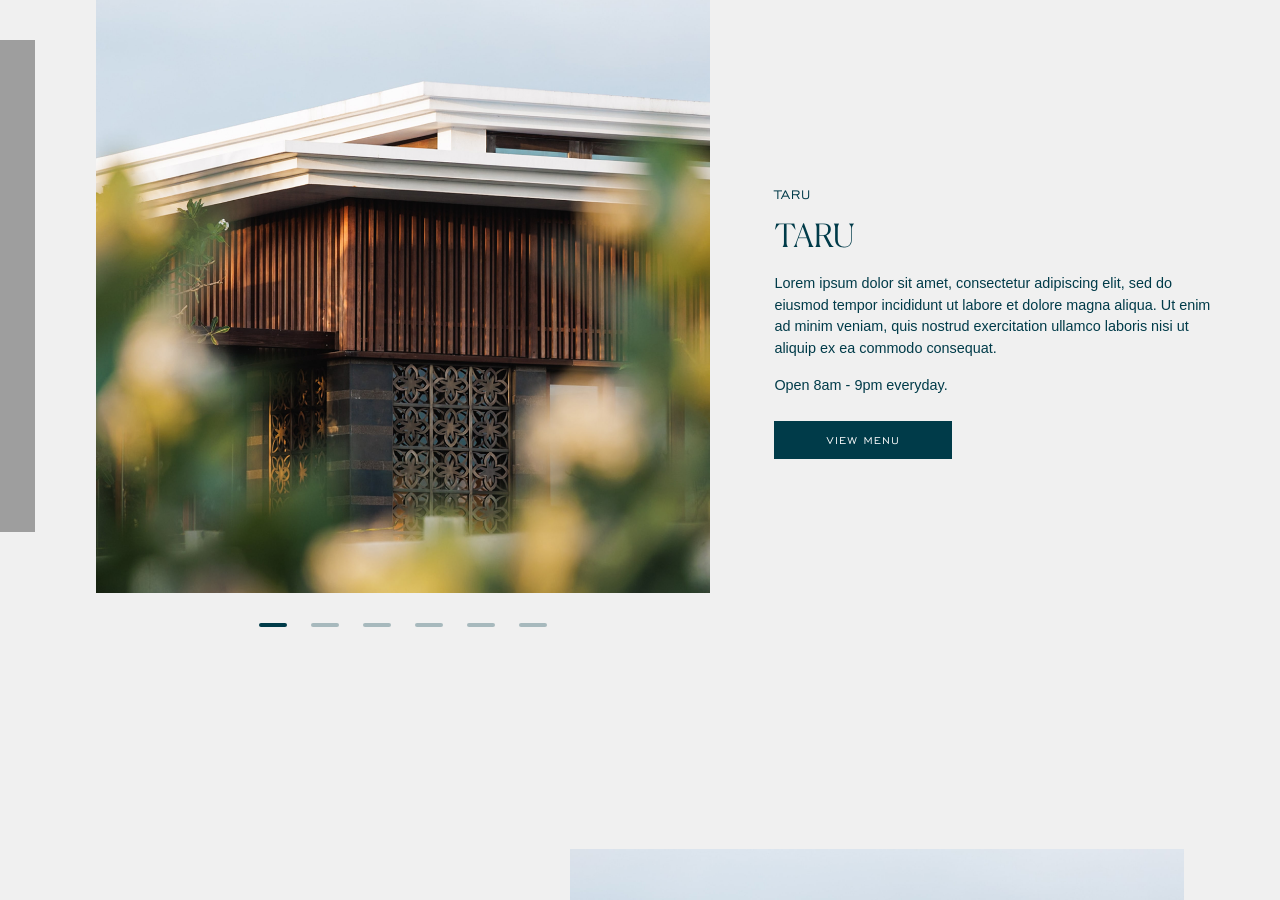
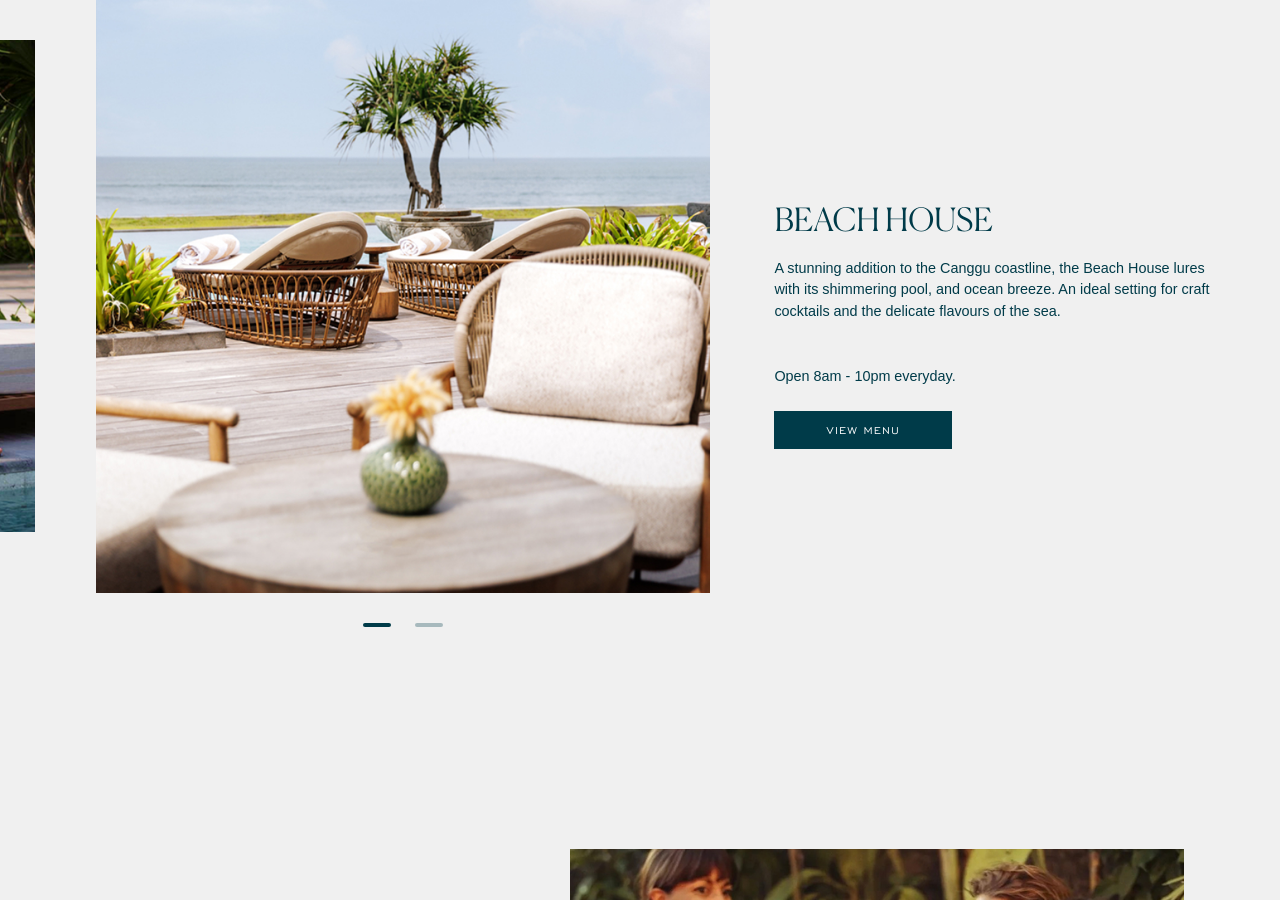
Before and after one commit to TheInstituteOfCode/rbc, a Jekyll site: the page built from dinning.html, in a window 1280 px wide and 900 px high, scrolled down 2328 px. Built offline with Jekyll 4.4.1, drawn with Linux system fonts in a browser that asks for light colours; some web fonts are replaced; some of the changed text lies outside the part shown; grey boxes are pictures that could not be loaded.

Commit message:
Updated 5 files via CloudCannon.

```diff
--- a/dinning.html
+++ b/dinning.html
@@ -52,72 +52,46 @@ blocks:
     -
         _id: split-banner-slider
         content:
-            subHeading: TARU
-            heading: TARU
+            subHeading:
+            heading: BEACH HOUSE
             p-text: >-
-                <p>Lorem ipsum dolor sit amet, consectetur adipiscing elit, sed
-                do eiusmod  tempor incididunt ut labore et dolore magna aliqua.
-                Ut enim ad minim  veniam, quis nostrud exercitation ullamco
-                laboris nisi ut aliquip ex ea  commodo consequat.</p><p>Open 8am
-                - 9pm everyday.</p>
+                <p>A stunning addition to the Canggu coastline, the Beach House
+                lures with its shimmering pool, and ocean breeze. An ideal
+                setting for craft cocktails and the delicate flavours of the
+                sea.<br /><br /><br />Open 8am - 10pm everyday.</p>
         carousel:
             desktop-image-position: left
             dots: true
             slides:
                 -
-                    img: /uploads/KC-Regent-slider-11.jpg
-                    alt: Regent Bali Canggu
+                    img: /uploads/beach-house-1.jpg
+                    alt: Beach House
                 -
-                    img: /uploads/KC-Regent-slider-10.jpg
-                    alt: Regent Bali Canggu
-                -
-                    img: /uploads/KC-Regent-slider-9.jpg
-                    alt: Regent Bali Canggu
-                -
-                    img: /uploads/KC-Regent-slider-8.jpg
-                    alt: Regent Bali Canggu
-                -
-                    img: /uploads/KC-Regent-slider-7.jpg
-                    alt: Regent Bali Canggu
-                -
-                    img: /uploads/KC-Regent-slider-6.jpg
-                    alt: Regent Bali Canggu
+                    img: /uploads/beach-house-2.jpg
+                    alt: Beach House
         color-scheme: base
         scheme-padding: small-padding
         scheme-max-width: l
     -
         _id: split-banner-slider
         content:
-            subHeading: TARU
-            heading: TARU
+            subHeading:
+            heading: SAZON
             p-text: >-
-                <p>Lorem ipsum dolor sit amet, consectetur adipiscing elit, sed
-                do eiusmod  tempor incididunt ut labore et dolore magna aliqua.
-                Ut enim ad minim  veniam, quis nostrud exercitation ullamco
-                laboris nisi ut aliquip ex ea  commodo consequat.</p><p>Open 8am
-                - 9pm everyday.</p>
+                <p>Led by award-winning Chef Andrew Walsh, experience the
+                neighborhood Spanish hideaway on Batu Bolong, where vibrant
+                atmosphere meets authentic flavours.<br /><br /><br />Mon -
+                Thurs Open 8am - 9pm <br />Fri - Sat Open Noon - 4am</p>
         carousel:
             desktop-image-position: right
             dots: true
             slides:
                 -
-                    img: /uploads/KC-Regent-slider-11.jpg
-                    alt: Regent Bali Canggu
+                    img: /uploads/sazon-1.jpg
+                    alt: Sazon
                 -
-                    img: /uploads/KC-Regent-slider-10.jpg
-                    alt: Regent Bali Canggu
-                -
-                    img: /uploads/KC-Regent-slider-9.jpg
-                    alt: Regent Bali Canggu
-                -
-                    img: /uploads/KC-Regent-slider-8.jpg
-                    alt: Regent Bali Canggu
-                -
-                    img: /uploads/KC-Regent-slider-7.jpg
-                    alt: Regent Bali Canggu
-                -
-                    img: /uploads/KC-Regent-slider-6.jpg
-                    alt: Regent Bali Canggu
+                    img: /uploads/sazon-2.jpg
+                    alt: Sazon
         color-scheme: base
         scheme-padding: small-padding
         scheme-max-width: l
```
Also changed, not shown: uploads/beach-house-1.jpg (added), uploads/beach-house-2.jpg (added), uploads/sazon-1.jpg (added), uploads/sazon-2.jpg (added).
